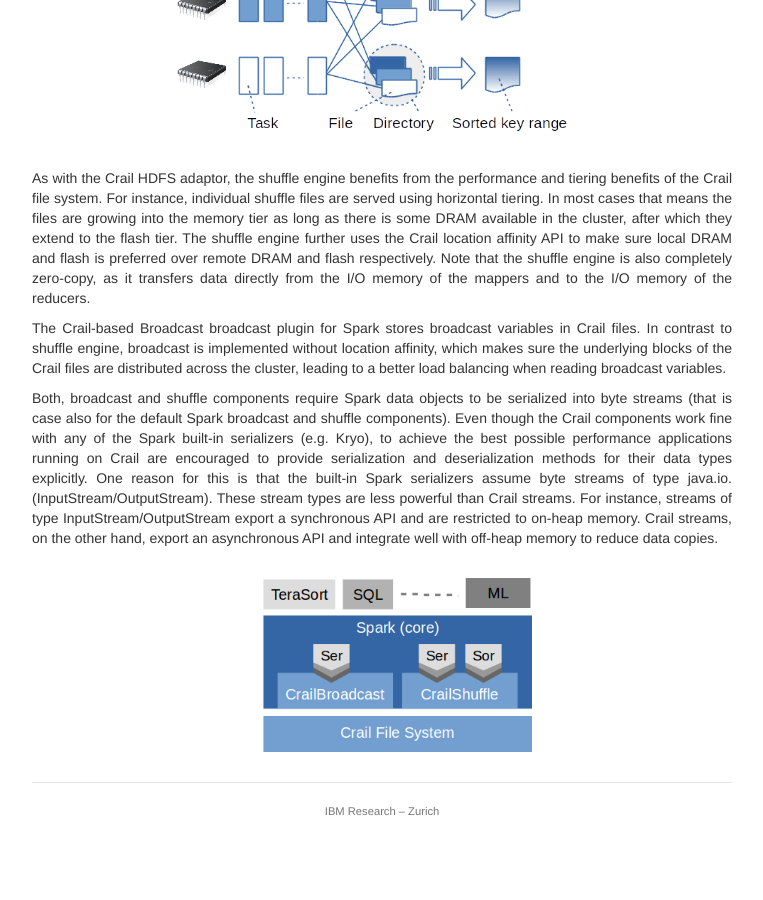
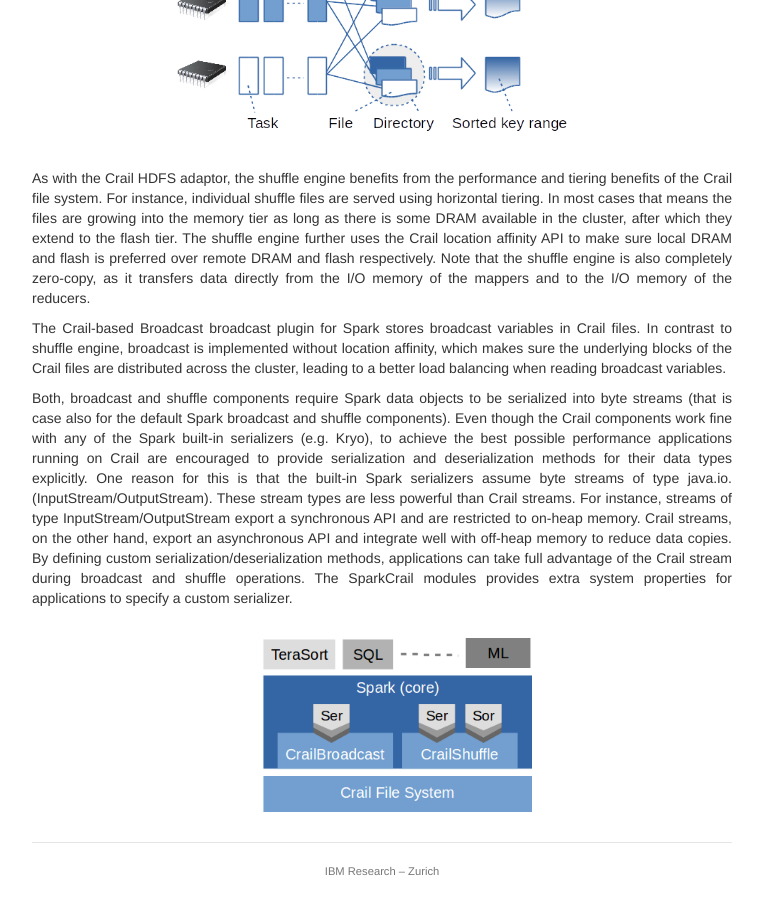
Before and after one commit to apache/incubator-crail-website, a Jekyll site: the page built from docs/index.md, in a window 1280 px wide and 900 px high, scrolled down 3339 px. Shown: the whole window, without its empty margins (258-1021 px from the left). Built offline with Jekyll 4.4.1, drawn with Linux system fonts in a browser that asks for light colours; before the commit the page ends 4179 px from its top, so only the background shows below that.

Commit message:
Update index.md

```diff
--- a/docs/index.md
+++ b/docs/index.md
@@ -125,7 +125,7 @@
 
 <div style="text-align: justify">
 <p>
-Both, broadcast and shuffle components require Spark data objects to be serialized into byte streams (that is case also for the default Spark broadcast and shuffle components). Even though the Crail components work fine with any of the Spark built-in serializers (e.g. Kryo), to achieve the best possible performance applications running on Crail are encouraged to provide serialization and deserialization methods for their data types explicitly. One reason for this is that the built-in Spark serializers assume byte streams of type java.io.(InputStream/OutputStream). These stream types are less powerful than Crail streams. For instance, streams of type InputStream/OutputStream export a synchronous API and are restricted to on-heap memory. Crail streams, on the other hand, export an asynchronous API and integrate well with off-heap memory to reduce data copies.
+Both, broadcast and shuffle components require Spark data objects to be serialized into byte streams (that is case also for the default Spark broadcast and shuffle components). Even though the Crail components work fine with any of the Spark built-in serializers (e.g. Kryo), to achieve the best possible performance applications running on Crail are encouraged to provide serialization and deserialization methods for their data types explicitly. One reason for this is that the built-in Spark serializers assume byte streams of type java.io.(InputStream/OutputStream). These stream types are less powerful than Crail streams. For instance, streams of type InputStream/OutputStream export a synchronous API and are restricted to on-heap memory. Crail streams, on the other hand, export an asynchronous API and integrate well with off-heap memory to reduce data copies. By defining custom serialization/deserialization methods, applications can take full advantage of the Crail stream during broadcast and shuffle operations. The SparkCrail modules provides extra system properties for applications to specify a custom serializer.
 </p>
 </div>
 
```
